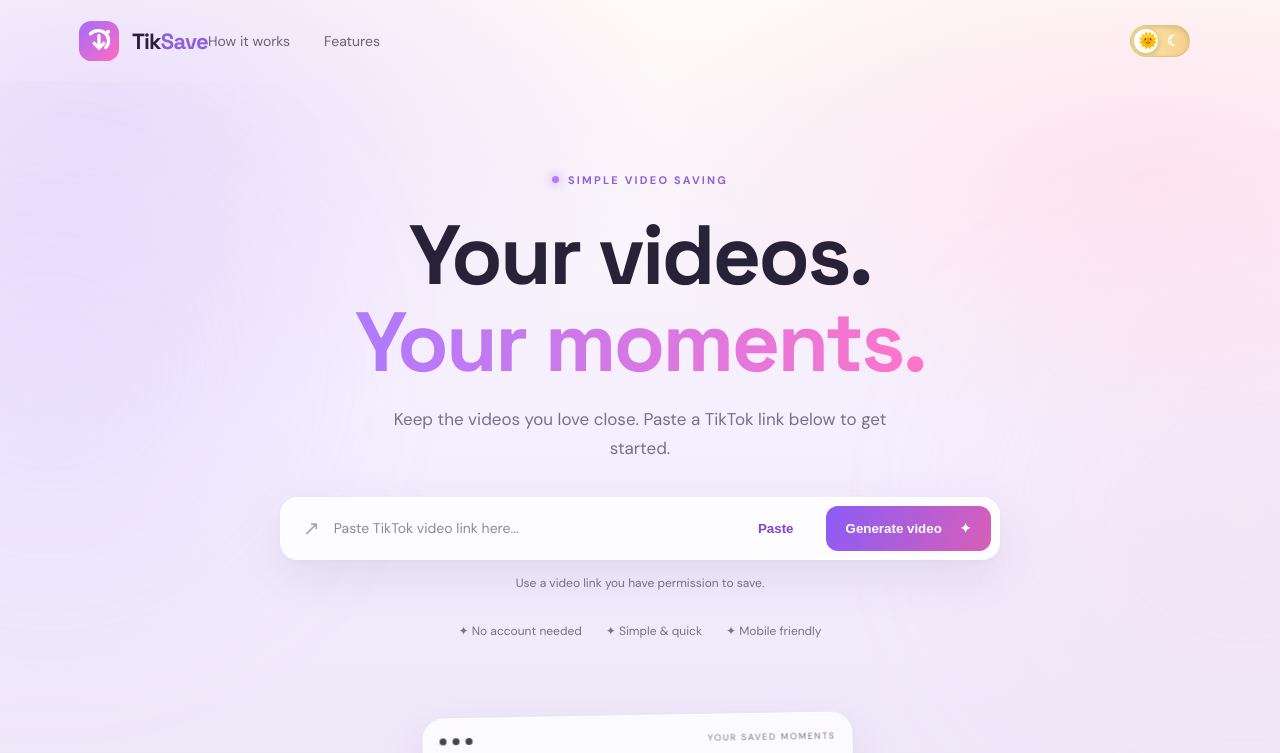
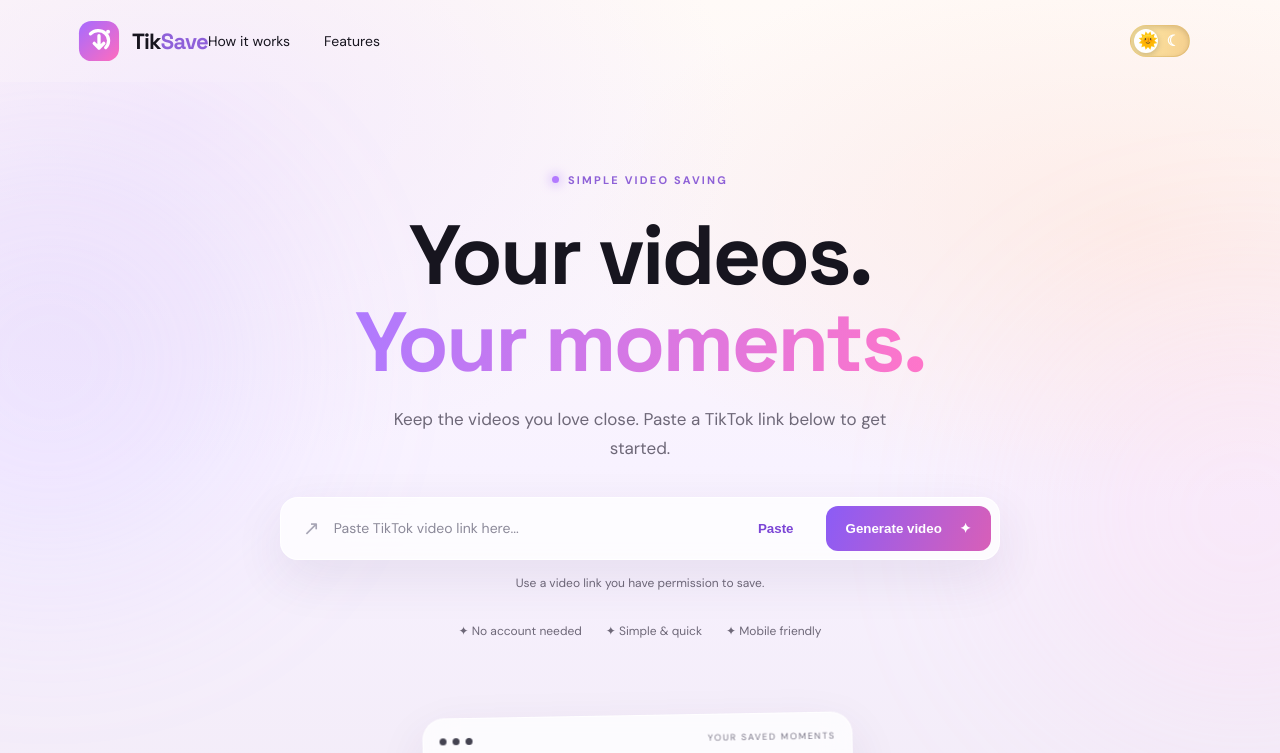
Before and after one commit to abimbolahonour17-source/Tiksave-, a plain HTML site: page index.html in a window 1280 px wide. Both pictures are taken after a click on the button "Switch to light theme". Shown: the top 753 px of the page. Drawn offline with Linux system fonts and the light colour scheme.

Commit message:
Adjust light theme colors and text for screenshot style

```diff
--- a/styles.css
+++ b/styles.css
@@ -112,3 +112,48 @@
 :root[data-theme="light"] .closing-box{background:radial-gradient(ellipse at top,rgba(173,143,255,.13),transparent 65%),rgba(255,255,255,.82)}
 :root[data-theme="light"] .step{background:rgba(255,255,255,.68)}
 :root[data-theme="light"] .switch-sun{font-size:16px;left:7px;color:#9b60d8}
+
+/* Warm screenshot-inspired light theme */
+:root[data-theme="light"]{--bg:#fff9f6;--text:#17151f;--muted:#6e6878;--border:rgba(45,35,58,.12)}
+:root[data-theme="light"] body{
+ background:
+  radial-gradient(ellipse at 14% 15%,rgba(235,220,255,.5),transparent 36%),
+  radial-gradient(ellipse at 88% 28%,rgba(255,225,211,.48),transparent 34%),
+  linear-gradient(180deg,#fffaf7 0%,#f8f2ff 58%,#f3ecf8 100%);
+ background-attachment:fixed;
+ color:#17151f;
+}
+:root[data-theme="light"] h1,
+:root[data-theme="light"] h2,
+:root[data-theme="light"] h3,
+:root[data-theme="light"] .step-number,
+:root[data-theme="light"] .card-bottom,
+:root[data-theme="light"] .card-bottom strong,
+:root[data-theme="light"] .preview-details h2,
+:root[data-theme="light"] .feature-list h3,
+:root[data-theme="light"] .closing-box h2,
+:root[data-theme="light"] .nav,
+:root[data-theme="light"] .brand,
+:root[data-theme="light"] footer{color:#17151f}
+:root[data-theme="light"] .hero-copy,
+:root[data-theme="light"] .section-heading p,
+:root[data-theme="light"] .features-copy>p,
+:root[data-theme="light"] .step p,
+:root[data-theme="light"] .feature-list p,
+:root[data-theme="light"] .closing-box p,
+:root[data-theme="light"] .form-note,
+:root[data-theme="light"] .trust-row,
+:root[data-theme="light"] .hero-footnote{color:#6e6878}
+:root[data-theme="light"] .features-section{background:rgba(232,222,245,.58);border-color:rgba(75,55,100,.09)}
+:root[data-theme="light"] .download-form,
+:root[data-theme="light"] .visual-card,
+:root[data-theme="light"] .video-preview,
+:root[data-theme="light"] .step,
+:root[data-theme="light"] .closing-box{
+ background:rgba(255,255,255,.74);
+ backdrop-filter:blur(16px);
+ -webkit-backdrop-filter:blur(16px);
+ border-color:rgba(255,255,255,.82);
+ box-shadow:0 18px 50px rgba(70,48,105,.09);
+}
+:root[data-theme="light"] .switch-sun{font-size:16px;left:7px;color:#8d54cf}
```
